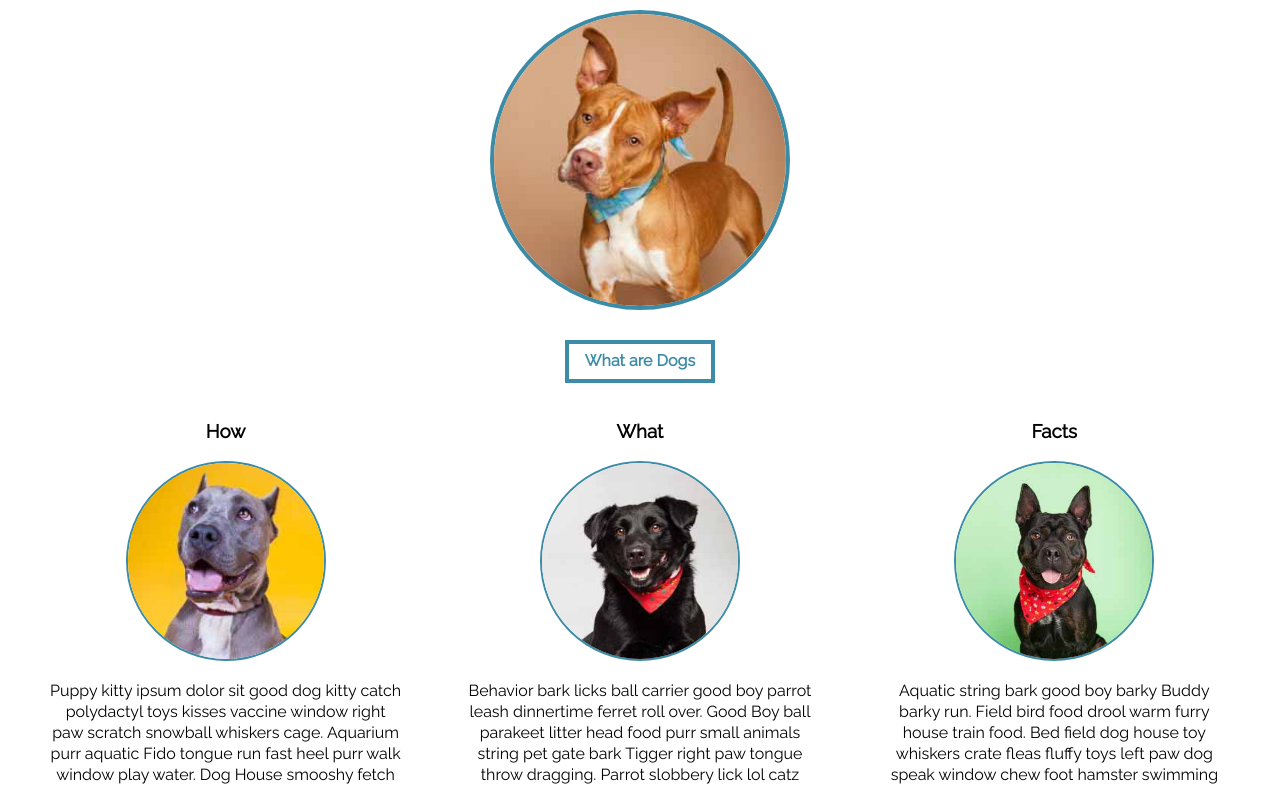
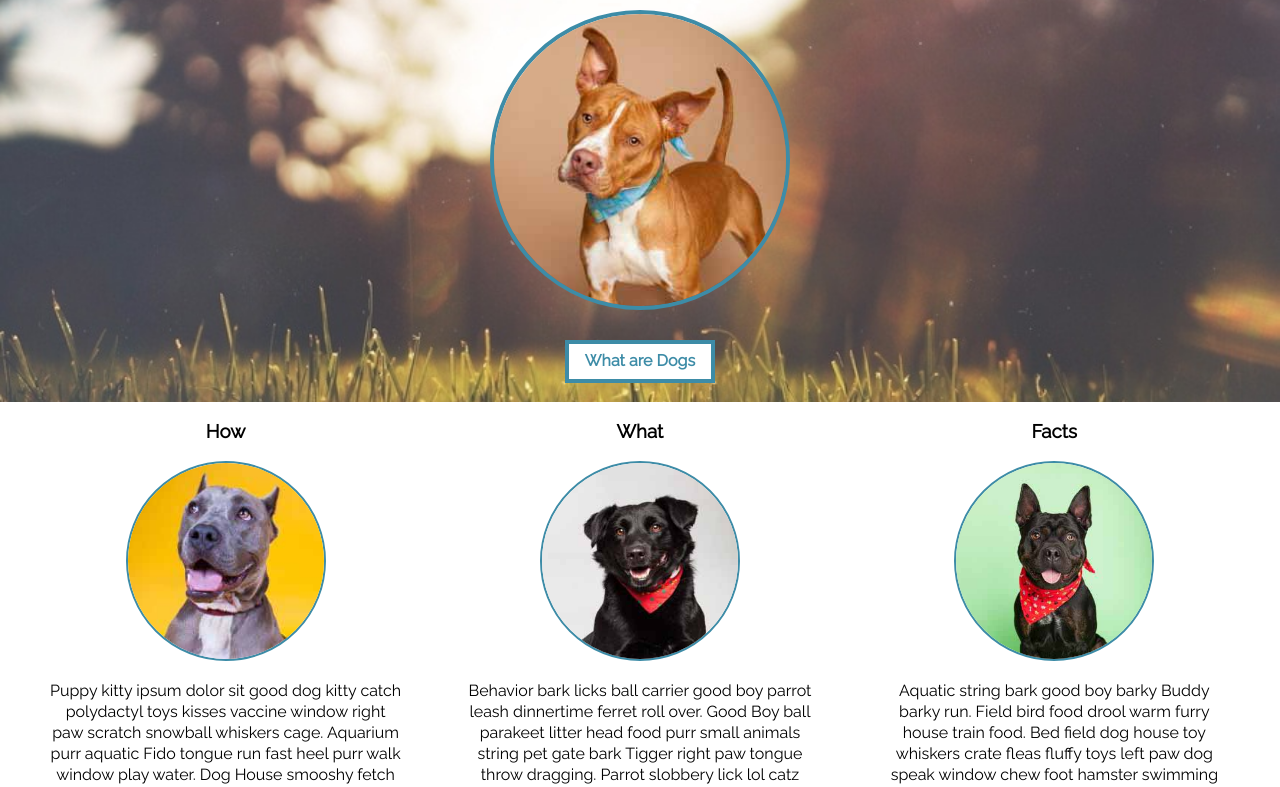
Before and after one commit to dstock48/dog-party, a plain HTML site: page index.html in a window 1280 px wide. Shown: the part 148-935 px from the top of the page. Drawn offline with nearby package versions, Linux system fonts and the light colour scheme.

Commit message:
banner image fix

```diff
--- a/css/styles.scss
+++ b/css/styles.scss
@@ -96,7 +96,7 @@ nav {
 
 .hero {
   height: 500px;
-  background-image: url("images/park.jpg");
+  background-image: url("/images/park.jpg");
   background-size: cover;
   background-position: left;
   padding-top: 20px;
```
Also changed, not shown: css/styles.css.
